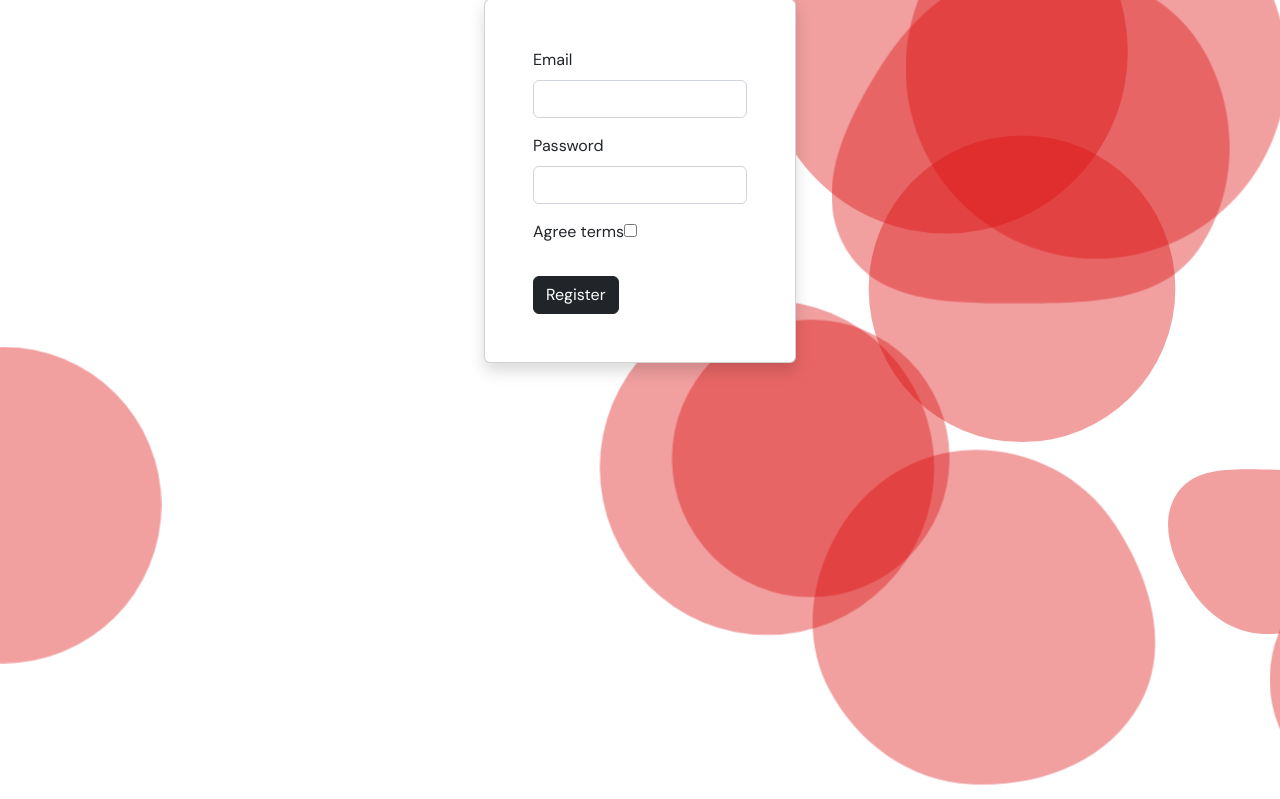
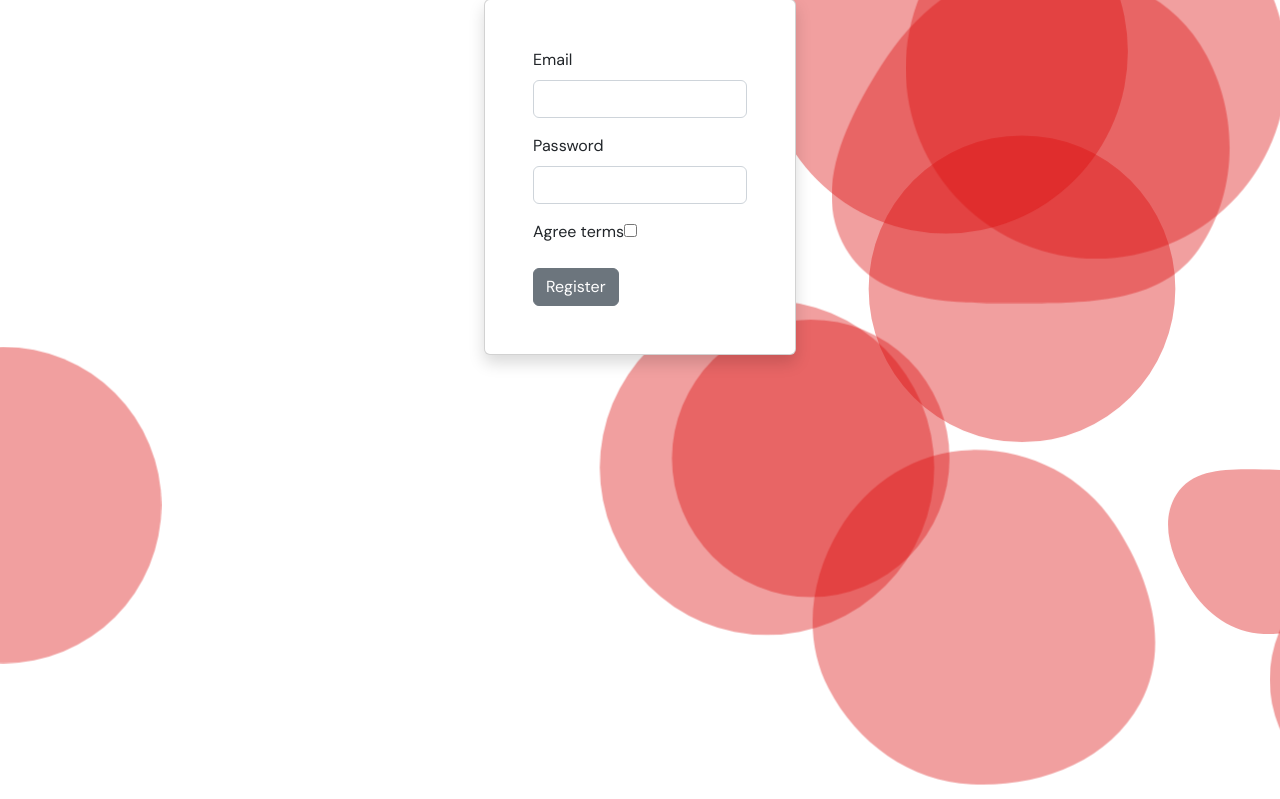
Before and after one commit to iamwahida/Project5-G4, a Symfony app: template templates/registration/register.html.twig in a window 1280 px wide. Shown: the part 163-962 px from the top of the page. Run offline with Twig, Linux system fonts and the light colour scheme; the template is opened without the code that fills it, so the values that code supplies are empty; form fields are guessed from the names that the template uses; some libraries are stand-ins or nearby versions.

Commit message:
register design finished

```diff
--- a/templates/registration/register.html.twig
+++ b/templates/registration/register.html.twig
@@ -71,7 +71,7 @@
             label: 'Password'
         }) }}
         {{ form_row(registrationForm.agreeTerms) }}
-        <button type="submit" class="btn btn-dark mt-2">Register</button>
+        <button type="submit" class="btn btn-secondary">Register</button>
     {{ form_end(registrationForm) }}
 
 </div>
```
